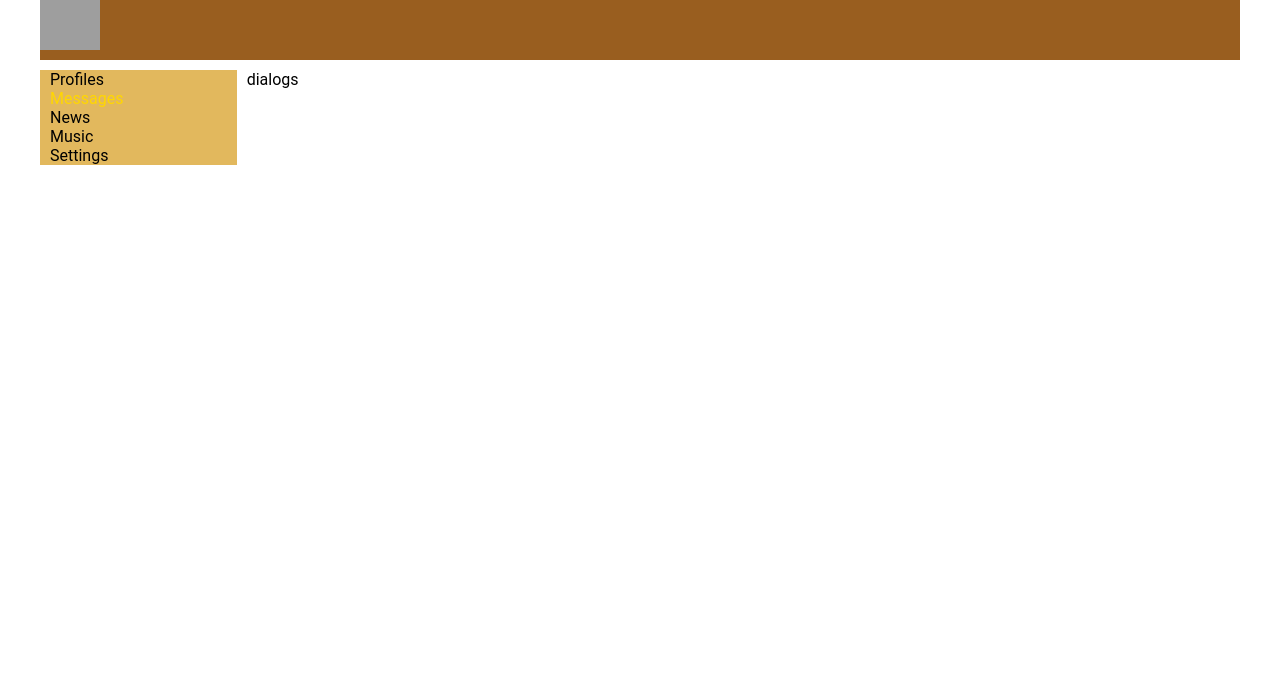
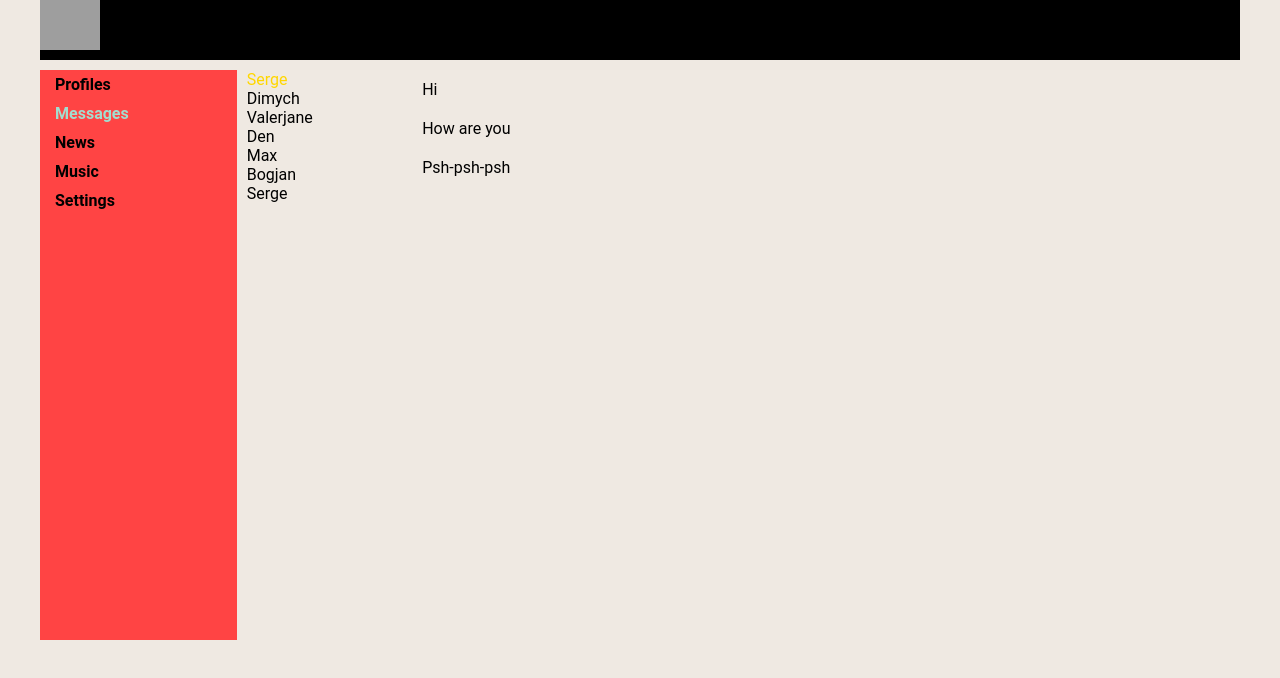
Before and after one commit to yehret/React-IT-Kamasutra, a React (Create React App) app: page /dialogs in a window 1280 px wide. Shown: the top 678 px of the page. Built offline with nearby package versions, Linux system fonts and the light colour scheme; grey boxes are pictures that could not be loaded.

Commit message:
Dialogs page, new color pallette

```diff
--- a/src/App.css
+++ b/src/App.css
@@ -1,3 +1,8 @@
+body{
+  background-color: #efe9e2;
+  font-family: Roboto, sans-serif;
+}
+
 .app-wrapper {
   display: grid;
 
@@ -9,9 +14,10 @@
   grid-gap: 10px;
 
   max-width: 1200px;
+  min-height: 80vh;
   margin: 0 auto;
 
-  font-family: Roboto, sans-serif;
+
 }
 
 
--- a/src/App.jsx
+++ b/src/App.jsx
@@ -23,6 +23,7 @@ const App = () => {
             <Route path="/news" element={<News />} />
             <Route path="/music" element={<Music />} />
             <Route path="/settings" element={<Settings />} />
+            <Route path="*" element={<Profile to="/profile" replace />} />
           </Routes>
 
         </div>
--- a/src/components/Dialogs/Dialogs.jsx
+++ b/src/components/Dialogs/Dialogs.jsx
@@ -2,8 +2,37 @@ import s from './Dialogs.module.css'
 
 const Dialogs = (props) => {
     return(
-        <div>
-            dialogs
+        <div className={s.dialogs}>
+            <div className={s.dialogItems}>
+                <div>
+                    <div className={s.dialog + ' ' + s.active}>
+                        Serge
+                    </div>
+                    <div className={s.dialog}>
+                        Dimych
+                    </div>
+                    <div className={s.dialog}>
+                        Valerjane
+                    </div>
+                    <div className={s.dialog}>
+                        Den
+                    </div>
+                    <div className={s.dialog}>
+                        Max
+                    </div>
+                    <div className={s.dialog}>
+                        Bogjan
+                    </div>
+                    <div className={s.dialog}>
+                        Serge
+                    </div>
+                </div>
+            </div>
+            <div className={s.messages}>
+                <div className={s.message}>Hi</div>
+                <div className={s.message}>How are you</div>
+                <div className={s.message}>Psh-psh-psh</div>
+            </div>
         </div>
     );
 }
--- a/src/components/Dialogs/Dialogs.module.css
+++ b/src/components/Dialogs/Dialogs.module.css
@@ -0,0 +1,25 @@
+.dialogs {
+    display: grid;
+
+    grid-template-columns: 2fr 10fr;
+}
+
+.dialogsItems {
+    padding: 10px;
+}
+
+.dialog {
+
+}
+
+.dialog.active {
+    color: gold;
+}
+
+.messages {
+
+}
+
+.message {
+    padding: 10px;
+}
--- a/src/components/Header/Header.module.css
+++ b/src/components/Header/Header.module.css
@@ -1,7 +1,7 @@
 .header {
   grid-area: header;
 
-  background-color: #995e1f ;
+  background-color: #000000 ;
 }
 
 .header img {
--- a/src/components/Navbar/Navbar.jsx
+++ b/src/components/Navbar/Navbar.jsx
@@ -4,19 +4,19 @@ import s from "./Navbar.module.css";
 const Navbar = () => {
   return (
     <nav className={s.nav}>
-      <div>
+      <div className={s.item}>
         <NavLink to="/profile" className = { navData => navData.isActive ? s.active : s.item }>Profiles</NavLink>
       </div>
-      <div>
+      <div className={s.item}>
         <NavLink to="/dialogs" className = { navData => navData.isActive ? s.active : s.item }>Messages</NavLink>
       </div>
-      <div>
+      <div className={s.item}>
         <NavLink to="/news" className = { navData => navData.isActive ? s.active : s.item }>News</NavLink>
       </div>
-      <div>
+      <div className={s.item}>
         <NavLink to="/music" className = { navData => navData.isActive ? s.active : s.item }>Music</NavLink>
       </div>
-      <div>
+      <div className={s.item}>
         <NavLink to="/settings" className = { navData => navData.isActive ? s.active : s.item }>Settings</NavLink>
       </div>
     </nav>
--- a/src/components/Navbar/Navbar.module.css
+++ b/src/components/Navbar/Navbar.module.css
@@ -1,7 +1,7 @@
 .nav {
   grid-area: nav;
 
-  background-color: #e2b85d;
+  background-color: #ff4444 ;
 }
 
 .nav a {
@@ -11,7 +11,9 @@
 }
 
 .item {
-  color: #000;;
+  color: #000;
+  padding: 5px;
+  font-weight: 700;
 }
 
 .active {
@@ -19,10 +21,10 @@
 }
 
 .nav a:hover {
-  color: #fff;
+  color: #a2ded0;
   transition: 0.2s ease;
 }
 
 .active {
-  color: gold;
+  color: #a2ded0;
 }
```
